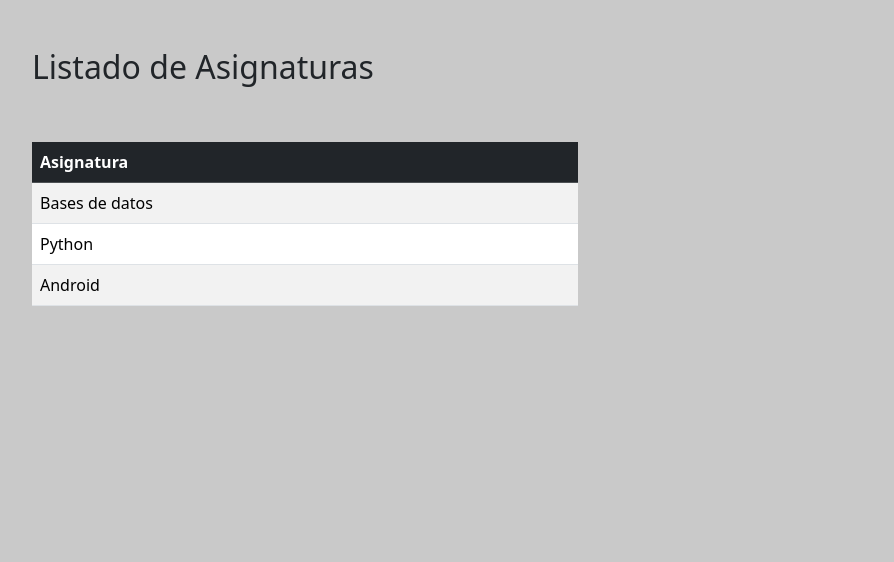
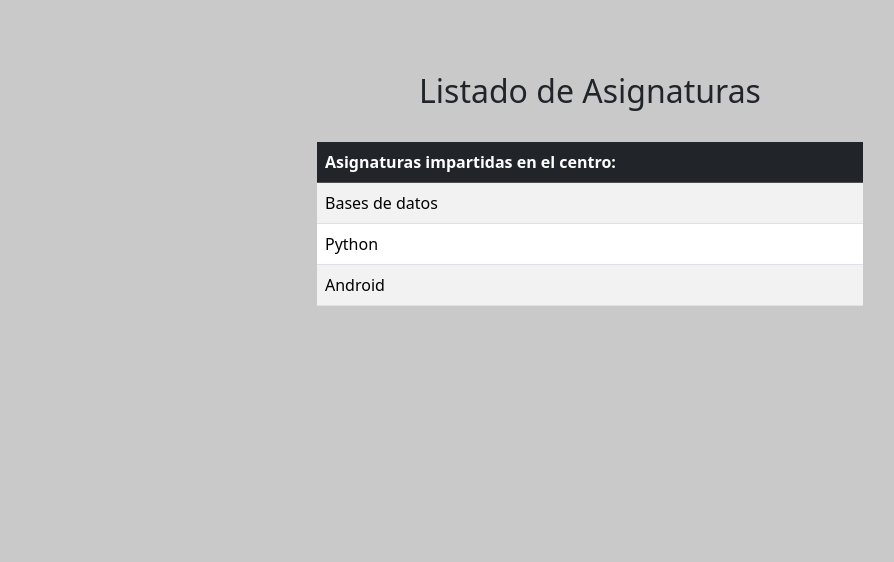
Before and after one commit to RubenToucedaPRO/gestion-escolar-python, a Flask app: page /asignaturas/asignaturas in a window 1280 px wide. Shown: the part 57-619 px from the top of the page, without its empty margins (50-944 px from the left). Run offline with Flask 3, Linux system fonts and the light colour scheme; data comes from the database, SQL or seed files in the repository; some libraries are stand-ins or nearby versions.

Commit message:
Ajuste estilos

```diff
--- a/app/templates/asignaturas.html
+++ b/app/templates/asignaturas.html
@@ -3,18 +3,16 @@
 {% block title %}Lista asignaturas{% endblock %}
 
 {% block content %}
-<div class="row my-4 align-items-center">
-    <div class="col-6">
+
+<div class="row my-4 g-4">
+    <div class="col-12 {% if session.get('role') != 'admin' %}text-center{% endif %}">
         <h2>Listado de Asignaturas</h2>
     </div>
-</div>
-
-<div class="row my-4 g-4">
-    <div class="table-responsive col-md-6">
+    <div class="table-responsive col-md-6 {% if session.get('role') != 'admin' %} mx-auto{% endif %}">
         <table class="table table-striped table-hover align-middle">
             <thead class="table-dark">
                 <tr>
-                    <th>Asignatura</th>
+                    <th>Asignaturas impartidas en el centro:</th>
                     {% if session.get('role') == 'admin' %}
                     <th class="text-center">Acciones</th>
                     {% endif %}
@@ -42,7 +40,6 @@
     </div>
 
     {% if session.get('role') == 'admin' %}
-
     <div class="col-md-5">
         <div class="card shadow-sm">
             <div class="card-body p-3">
@@ -56,9 +53,9 @@
                 </form>
             </div>
         </div>
+    </div>
+    {% endif %}
 
-    </div>
 </div>
-{% endif %}
 
 {% endblock %}
--- a/server.py
+++ b/server.py
@@ -1,6 +1,5 @@
 from flask import Flask, flash, redirect, url_for
-from werkzeug.exceptions import HTTPException
-from app.routes import alumnos_bp, profesores_bp,asignaturas_bp, main_bp, auth_bp
+from app.routes import alumnos_bp, profesores_bp, asignaturas_bp, main_bp, auth_bp
 import os
 from escuela import Registrar
 
```
